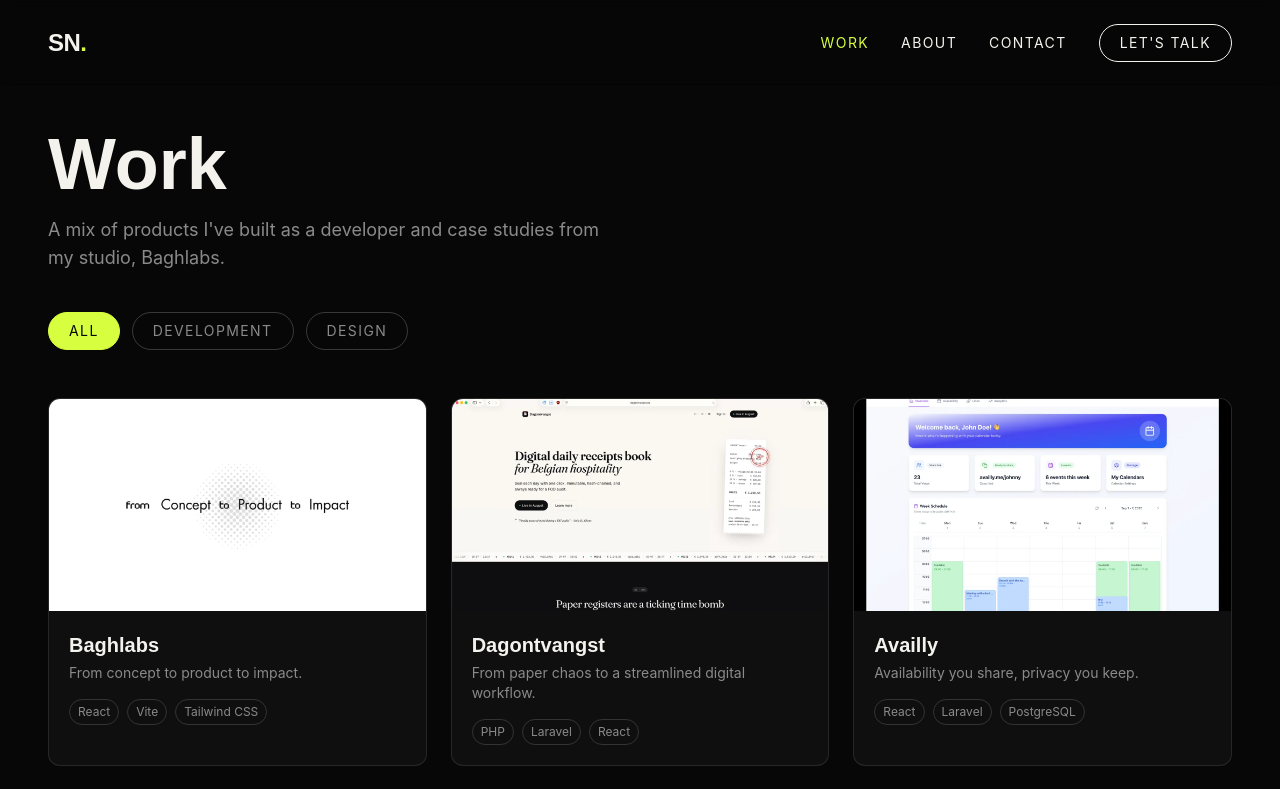
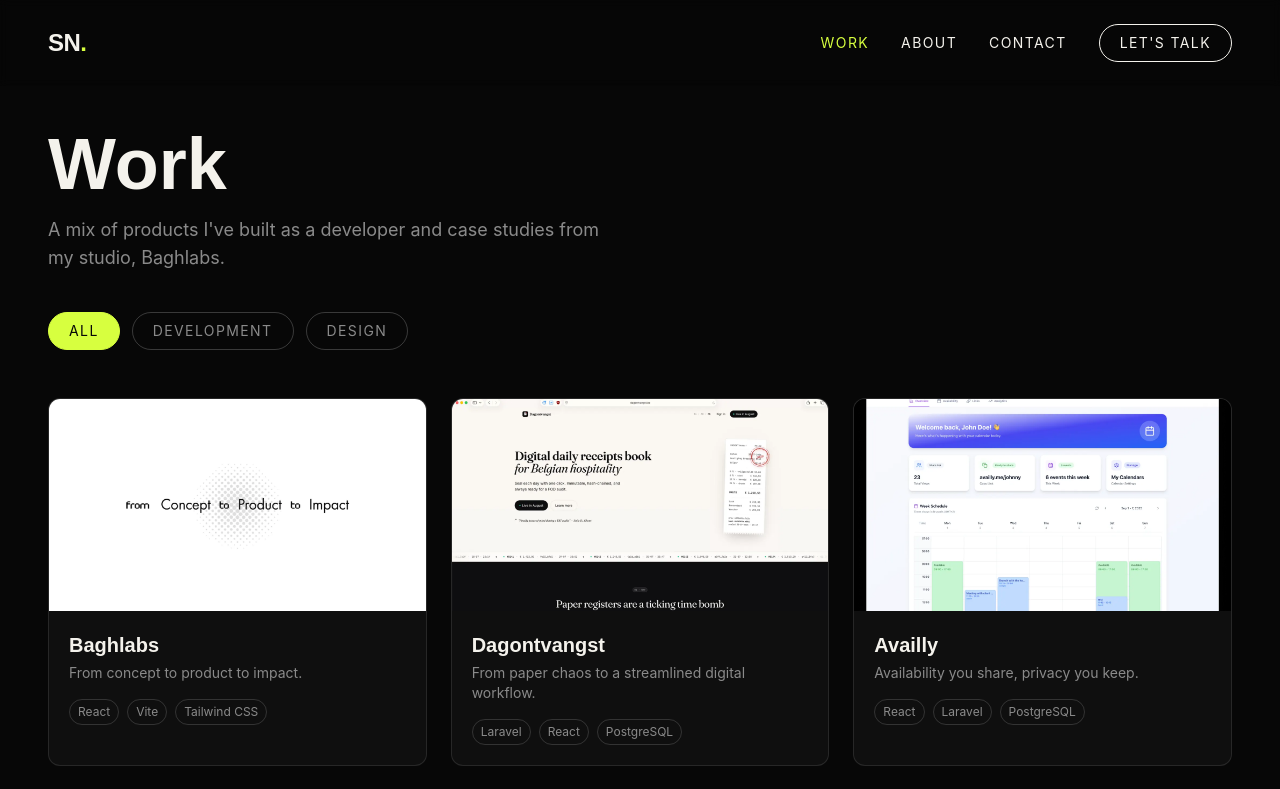
Before and after one commit to snbon/portfoliosn, a React (Create React App) app: page /work in a window 1280 px wide. Shown: the top 789 px of the page. Built offline with nearby package versions, Linux system fonts and the light colour scheme; the HTML template or start-up script is replaced by a standard one.

Commit message:
projectdetail

```diff
--- a/src/data/projects.js
+++ b/src/data/projects.js
@@ -35,7 +35,7 @@ export const projects = [
     category: 'dev',
     featured: true,
     year: '2026',
-    technologies: ['PHP', 'Laravel', 'React', 'PostgreSQL', 'Railway'],
+    technologies: ['Laravel', 'React', 'PostgreSQL', 'Railway'],
     features: [
       'Multi location support',
       'Digital sales logbook',
```
